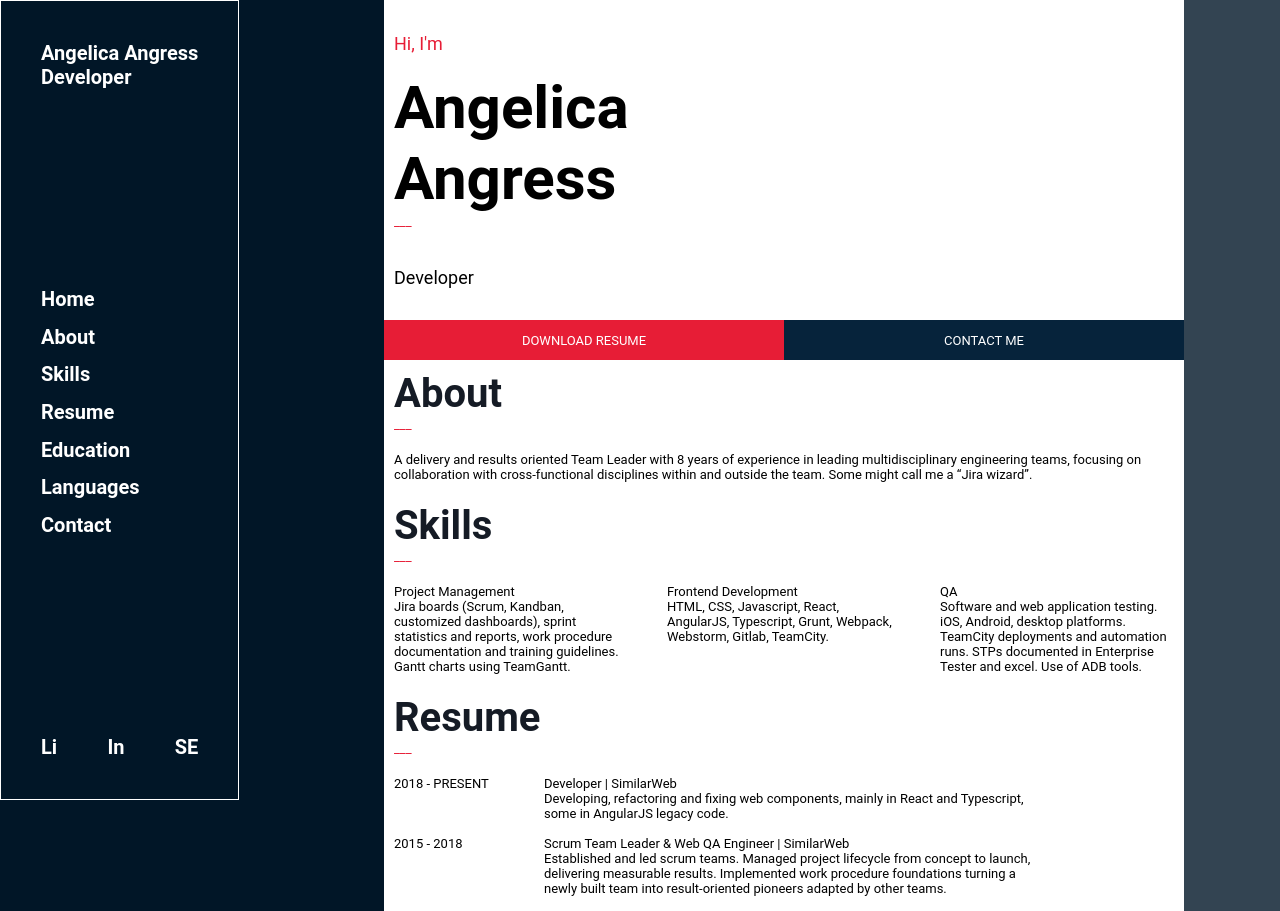
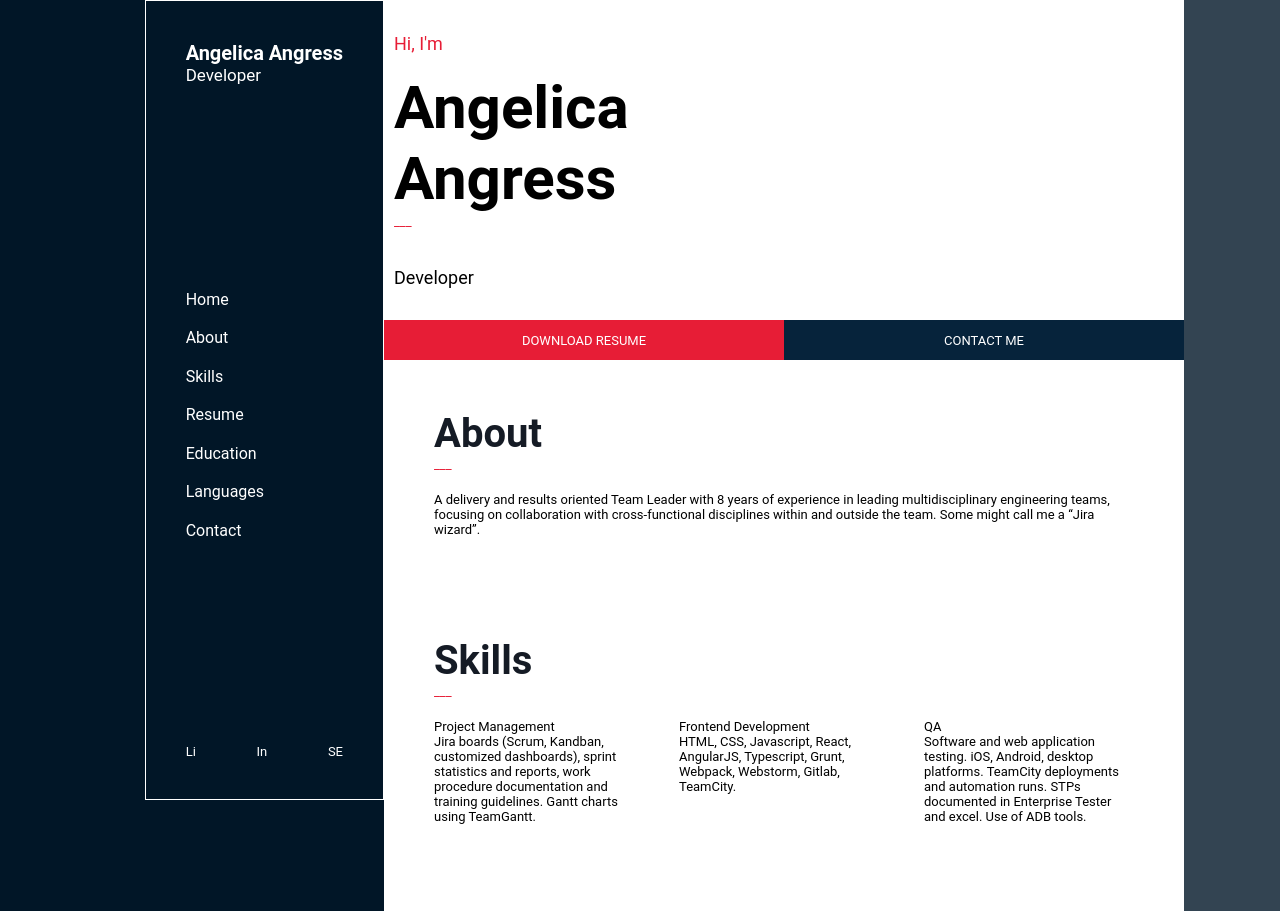
Before and after one commit to Angeleeloo/ProjectPorfolio, a React (Create React App) app: page / in a window 1280 px wide. Shown: the top 911 px of the page. Built offline with nearby package versions, Linux system fonts and the light colour scheme.

Commit message:
Sidebar functionality

```diff
--- a/src/Components/About/About.js
+++ b/src/Components/About/About.js
@@ -3,7 +3,7 @@ import {SectionContainer, SectionTitle, Separator} from '../../Components/Styled
 
 export const About = () => {
   return (
-    <SectionContainer>
+    <SectionContainer id={'About'}>
         <SectionTitle>About</SectionTitle>
         <Separator>___</Separator>
         <div>
--- a/src/Components/Contact/Contact.js
+++ b/src/Components/Contact/Contact.js
@@ -4,7 +4,7 @@ import {ContactContainer, InputForm, Input, Button, ContactDetails, Title, Subti
 
 export const Contact = () => {
   return (
-    <SectionContainer>
+    <SectionContainer id={'Contact'}>
         <SectionTitle>Contact</SectionTitle>
         <Separator>___</Separator>
         <ContactContainer>
--- a/src/Components/Home/Home.js
+++ b/src/Components/Home/Home.js
@@ -4,7 +4,7 @@ import {Separator} from '../../Components/StyledMainPage.js';
 
 export const Home = () => {
   return (
-    <HomeContainer>
+    <HomeContainer id={'Home'}>
       <TopContainer>
           <Text>Hi, I'm</Text>
           <Name>Angelica <br/> Angress</Name>
--- a/src/Components/Languages/Languages.js
+++ b/src/Components/Languages/Languages.js
@@ -4,7 +4,7 @@ import {LanguagesContainer, Language} from './StyledLanguages'
 
 export const Languages = () => {
   return (
-    <SectionContainer>
+    <SectionContainer id={'Languages'}>
         <SectionTitle>Languages</SectionTitle>
         <Separator>___</Separator>
         <LanguagesContainer>
--- a/src/Components/Resume/Resume.js
+++ b/src/Components/Resume/Resume.js
@@ -4,7 +4,7 @@ import {ExperienceContainer, Date, JobDescription} from './StyledResume.js';
 
 export const Resume = () => {
   return (
-    <SectionContainer>
+    <SectionContainer id={'Resume'}>
         <SectionTitle>Resume</SectionTitle>
         <Separator>___</Separator>
         <ExperienceContainer>
--- a/src/Components/Sidebar/Sidebar.js
+++ b/src/Components/Sidebar/Sidebar.js
@@ -1,21 +1,26 @@
 import React from 'react';
-import {SidebarContainer, Branding, MenuItems, SocialButtons} from './StyledSidebar'
+import {SidebarContainer, Branding, MenuItems, Item, SocialButtons} from './StyledSidebar'
 
 export const Sidebar = () => {
+
+const scrollToSection = (section) => {
+  document.getElementById(section).scrollIntoView({behavior: "smooth", block: "start", inline: "center"});
+};
+
   return (
     <SidebarContainer>
         <Branding>
             <div>Angelica Angress</div>
-            <div>Developer</div>
+            <div style={{ fontWeight: "normal", fontSize: "17px"}}>Developer</div>
         </Branding>
         <MenuItems>
-            <div>Home</div>
-            <div>About</div>
-            <div>Skills</div>
-            <div>Resume</div>
-            <div>Education</div>
-            <div>Languages</div>
-            <div>Contact</div>
+            <Item onClick={() => scrollToSection('Home')}>Home</Item>
+            <Item onClick={() => scrollToSection('About')}>About</Item>
+            <Item onClick={() => scrollToSection('Skills')}>Skills</Item>
+            <Item onClick={() => scrollToSection('Resume')}>Resume</Item>
+            <Item onClick={() => scrollToSection('Education')}>Education</Item>
+            <Item onClick={() => scrollToSection('Languages')}>Languages</Item>
+            <Item onClick={() => scrollToSection('Contact')}>Contact</Item>
         </MenuItems>
         <SocialButtons>
             <div>Li</div>
--- a/src/Components/Sidebar/StyledSidebar.js
+++ b/src/Components/Sidebar/StyledSidebar.js
@@ -7,16 +7,16 @@ export const SidebarContainer = styled.div`
   align-content: center;
   background-color: #011627;
   color: white;
-  font-size: 20px;
-  font-weight: bold;
   padding: 40px;
   border: 1px white solid;
-  position: absolute;
+  position: fixed;
   top: 0;
   bottom: 0px;
 `;
 
 export const Branding = styled.div`
+  font-size: 20px;
+  font-weight: bold;
 `;
 
 export const MenuItems = styled.div`
@@ -26,6 +26,14 @@ export const MenuItems = styled.div`
   height: 250px;
 `;
 
+export const Item = styled.div`
+  font-size: 16px;
+  cursor: pointer;
+  &:hover {
+    color: red;
+  }
+`;
+
 export const SocialButtons = styled.div`
   display: flex;
   flex-direction: row;
--- a/src/Components/Skills/Skills.js
+++ b/src/Components/Skills/Skills.js
@@ -4,7 +4,7 @@ import {SkillsContainer, SkillContent} from './StyledSkills.js';
 
 export const Skills = () => {
   return (
-    <SectionContainer>
+    <SectionContainer id={'Skills'}>
         <SectionTitle>Skills</SectionTitle>
         <Separator>___</Separator>
         <SkillsContainer>
--- a/src/Components/StyledMainPage.js
+++ b/src/Components/StyledMainPage.js
@@ -9,6 +9,8 @@ export const MainContainer = styled.div`
 
 export const LeftPane = styled.div`
   width: 30%;
+  display: flex;
+  justify-content: flex-end;
   background-color: #011627;
 `;
 
@@ -26,7 +28,7 @@ export const ContentContainer = styled.div`
 `;
 
 export const SectionContainer = styled.div`
-  margin: 10px;
+  margin: 50px;
 `;
 
 export const SectionTitle = styled.h2`
```
